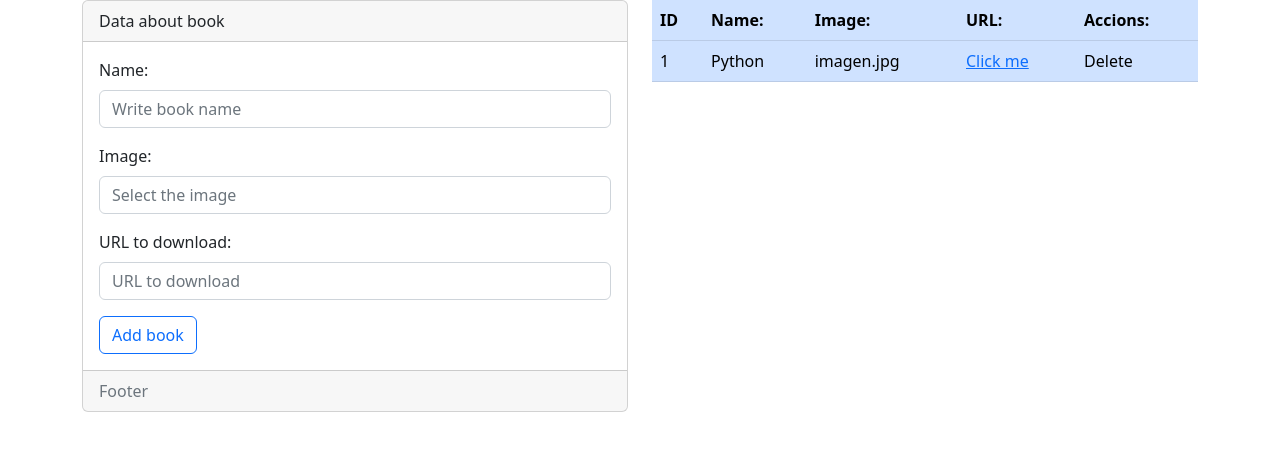
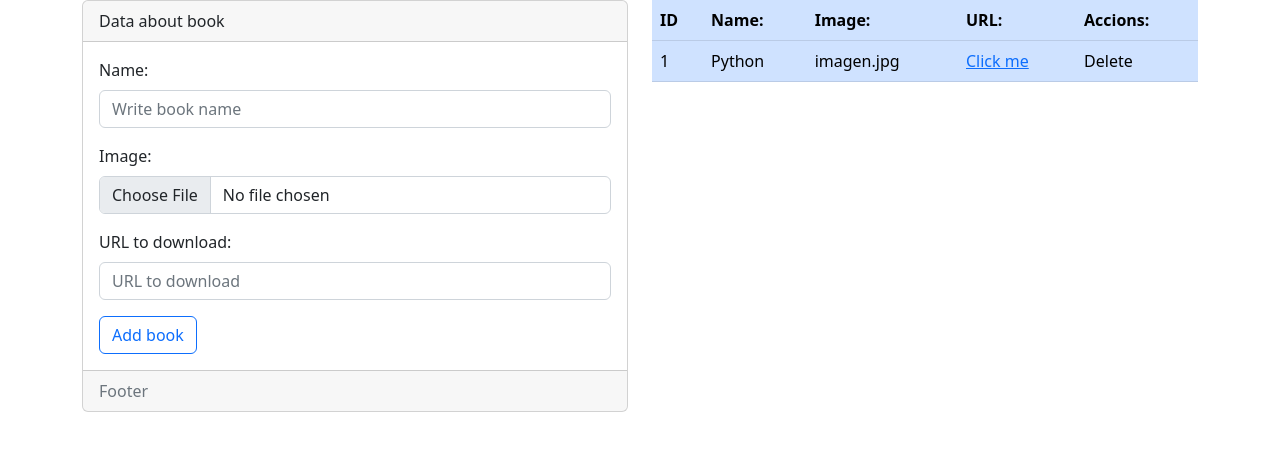
Before and after one commit to Evanderss/Website-with-Flask-and-MySQL, a Flask app: page /admin/books in a window 1280 px wide. Shown: the part 56-507 px from the top of the page. Run offline with Flask 2, Linux system fonts and the light colour scheme.

Commit message:
adding updates form

```diff
--- a/templates/admin/books.html
+++ b/templates/admin/books.html
@@ -7,20 +7,18 @@
                     Data about book
                 </div>
                 <div class="card-body">
-                    <form action="" method="post">
+                    <form action="/admin/books/saved" method="post">
                         <div class="mb-3">
                           <label for="name" class="form-label">Name:</label>
                           <input type="text" class="form-control" name="name" id="name" aria-describedby="helpId" placeholder="Write book name">
                         </div>
                         <div class="mb-3">
                           <label for="image" class="form-label">Image:</label>
-                          <input type="text"
-                            class="form-control" name="image" id="image" aria-describedby="helpId" placeholder="Select the image">
+                          <input type="file" class="form-control" name="image" id="image" aria-describedby="helpId" placeholder="Select the image">
                         </div>
                         <div class="mb-3">
                             <label for="url" class="form-label">URL to download:</label>
-                            <input type="text"
-                              class="form-control" name="url" id="url" aria-describedby="helpId" placeholder="URL to download">
+                            <input type="text" class="form-control" name="url" id="url" aria-describedby="helpId" placeholder="URL to download">
                         </div>
                         <button type="submit" class="btn btn-outline-primary">Add book</button>
                     </form>
```
